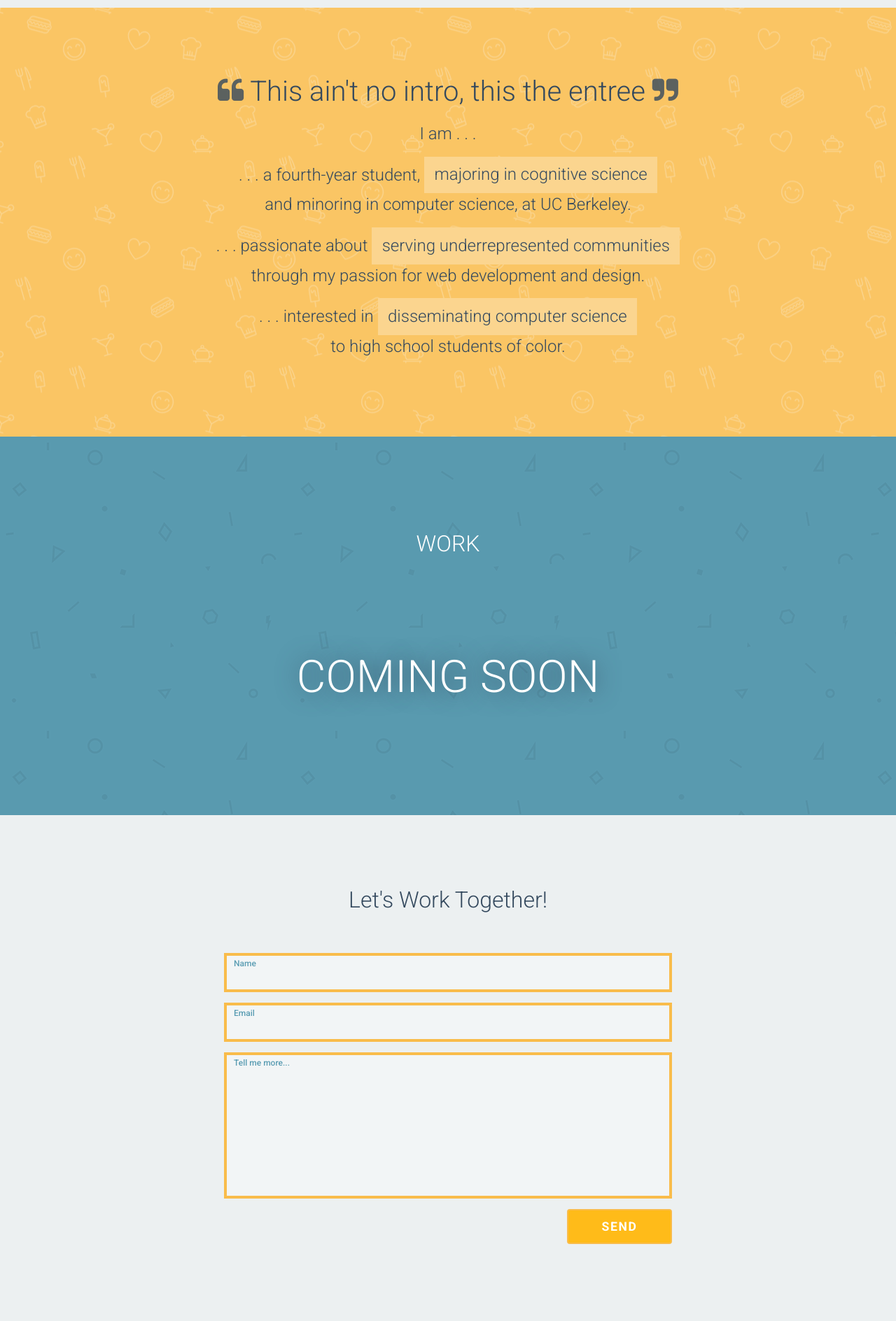
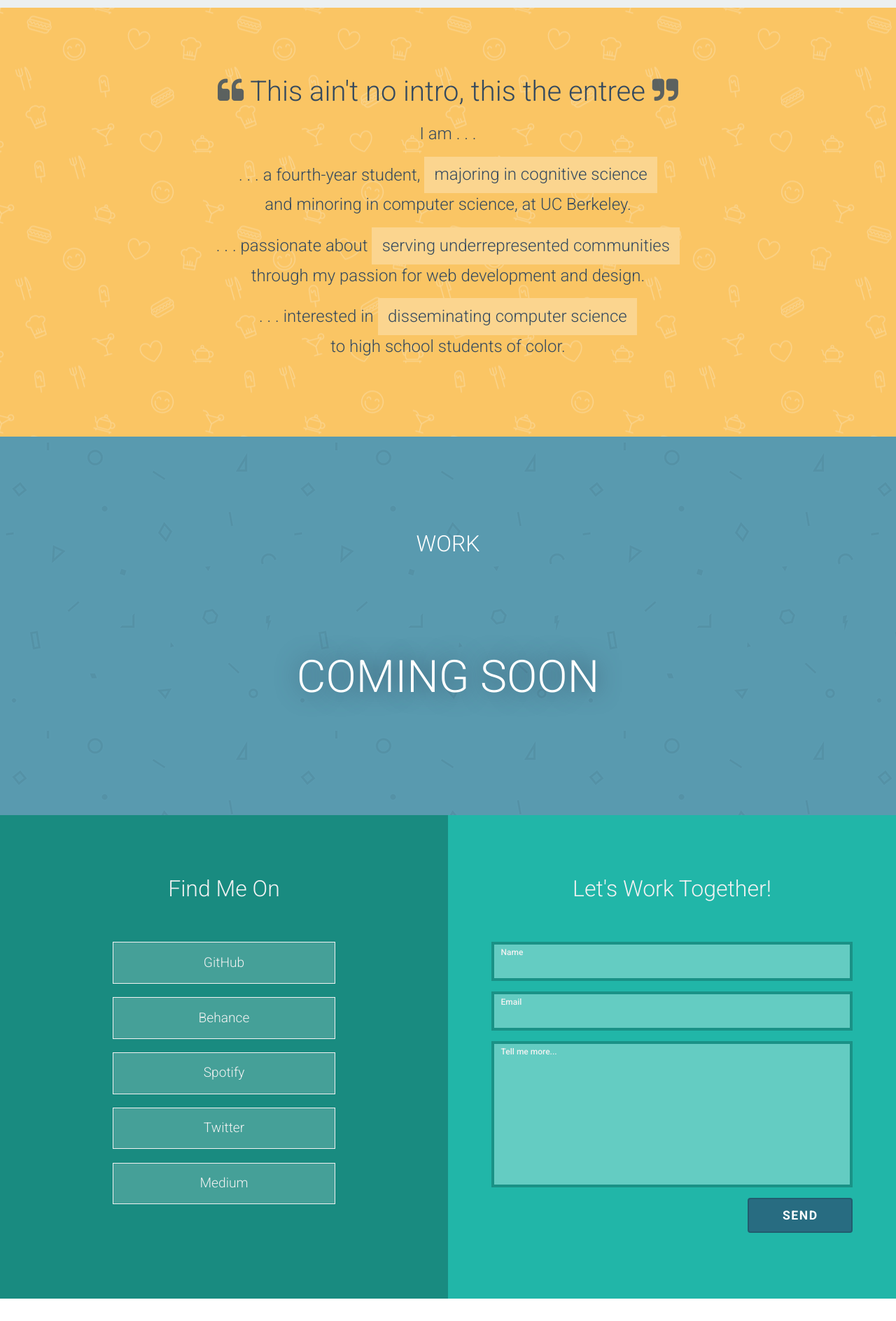
Before and after one commit to melvinhernandez/melvinhernandez.github.io, a Jekyll site: the page built from index.html, in a window 1280 px wide. Shown: the part 949-2837 px from the top of the page at 70% size. Built offline with Jekyll 4.4.1, drawn with Linux system fonts in a browser that asks for light colours; nearby versions of some CDN libraries; after the commit the page ends 2805 px from its top, so only the background shows below that.

Commit message:
Modified contact section. Added social links.

```diff
--- a/_includes/contact.html
+++ b/_includes/contact.html
@@ -1,4 +1,14 @@
 <section class="contact" id="contact">
+  <div class="contact-model
+  social-media">
+    <h3>Find Me On</h3>
+    <a class="social-btn github-btn" href="https://github.com/melvinhernandez">GitHub</a>
+    <a class="social-btn behance-btn" href="https://behance.net/melvindottech">Behance</a>
+    <a class="social-btn spotify-btn" href="https://open.spotify.com/user/mel__erk">Spotify</a>
+    <a class="social-btn twitter-btn" href="https://twitter.com/MelvinDotTech">Twitter</a>
+    <a class="social-btn medium-btn" href="https://medium.com/@MelvinDotTech">Medium</a>
+  </div>
+  <div class="contact-model email-me">
     <h3>Let's Work Together!</h3>
     <form class="contact-form" action="https://formspree.io/melvinfhernandez94@gmail.com" method="POST">
       <div class="in-group">
@@ -17,4 +27,5 @@
       <input type="text" name="_gotcha" style="display:none"/>
       <input type="submit" value="Send" id="contact-btn"/>
     </form>
+  </div>
 </section>
--- a/assets/css/main.css
+++ b/assets/css/main.css
@@ -739,31 +739,72 @@ section.work {
 
 section.contact {
   background: #ecf0f1;
-  padding: 4em 1em; }
-  section.contact h3 {
+  display: -ms-flexbox;
+  display: flex; }
+  section.contact .contact-model {
+    width: 50%;
+    padding: 3em 1em; }
+    section.contact .contact-model h3 {
       font-size: 2em;
-    color: #34495e;
+      color: #f2f2f2;
       text-align: center;
       margin-bottom: 50px;
       font-weight: 300; }
-  section.contact form.contact-form {
-    max-width: 640px;
+  section.contact .social-media {
+    background-color: #198b80; }
+    section.contact .social-media .social-btn {
+      display: block;
+      max-width: 200px;
+      margin: 0 auto 1em;
+      padding: 0.7em 3em;
+      font-size: 1.2em;
+      font-weight: 300;
+      text-align: center;
+      border: 1px solid #f2f2f2;
+      color: #f2f2f2;
+      background-image: none;
+      background-size: 30px 30px;
+      background-position: -2em center;
+      background-repeat: no-repeat;
+      background-color: rgba(242, 242, 242, 0.2);
+      transition: all 300ms ease-in-out; }
+      section.contact .social-media .social-btn:hover {
+        font-weight: 500;
+        color: #198b80;
+        background-size: 30px 30px;
+        background-position: 1em center;
+        background-repeat: no-repeat;
+        background-color: rgba(242, 242, 242, 0.7); }
+    section.contact .social-media .github-btn:hover {
+      background-image: url(../img/github.png); }
+    section.contact .social-media .behance-btn:hover {
+      background-image: url(../img/behance.png); }
+    section.contact .social-media .spotify-btn:hover {
+      background-image: url(../img/spotify.png); }
+    section.contact .social-media .twitter-btn:hover {
+      background-image: url(../img/twitter.png); }
+    section.contact .social-media .medium-btn:hover {
+      background-image: url(../img/medium.png); }
+  section.contact .email-me {
+    background-color: #21B6A8; }
+    section.contact .email-me form.contact-form {
+      max-width: 85%;
       margin: 0 auto;
       display: block;
       padding: 0 0 6em; }
-    section.contact form.contact-form .in-group {
-      border: 4px solid #f9bc4b;
+      section.contact .email-me form.contact-form .in-group {
+        border: 4px solid #1a9186;
         position: relative;
         margin-bottom: 15px;
         height: auto;
         width: auto; }
-      section.contact form.contact-form .in-group label {
+        section.contact .email-me form.contact-form .in-group label {
           position: absolute;
           top: 2px;
           left: 10px;
           font-size: 0.75em;
-        color: #5b9db3; }
-      section.contact form.contact-form .in-group input, section.contact form.contact-form .in-group textarea {
+          color: #f2f2f2; }
+        section.contact .email-me form.contact-form .in-group input, section.contact .email-me form.contact-form .in-group textarea {
           width: 100%;
           -ms-flex-preferred-size: 100%;
               flex-basis: 100%;
@@ -774,25 +815,32 @@ section.contact {
           font-size: 1.2em;
           color: #225C6E;
           background-color: rgba(255, 255, 255, 0.3); }
-        section.contact form.contact-form .in-group input:focus, section.contact form.contact-form .in-group textarea:focus {
+          section.contact .email-me form.contact-form .in-group input:focus, section.contact .email-me form.contact-form .in-group textarea:focus {
             outline: none; }
-      section.contact form.contact-form .in-group textarea {
+        section.contact .email-me form.contact-form .in-group textarea {
           resize: none;
           display: block;
           -ms-flex-preferred-size: 100%;
               flex-basis: 100%; }
-    section.contact form.contact-form #contact-btn {
+      section.contact .email-me form.contact-form #contact-btn {
         height: 50px;
         width: 150px;
-      background-color: #ffbb19;
+        background-color: #286c81;
         font-size: 1.1em;
         color: white;
-      border: 2px solid #f9bc4b;
+        border: 2px solid #225C6E;
         transition: all 300ms ease-in-out;
         float: right; }
-      section.contact form.contact-form #contact-btn:hover, section.contact form.contact-form #contact-btn:active, section.contact form.contact-form #contact-btn:focus {
-        background-color: #f9bc4b;
-        border: 2px solid #e5a200; }
+        section.contact .email-me form.contact-form #contact-btn:hover, section.contact .email-me form.contact-form #contact-btn:active, section.contact .email-me form.contact-form #contact-btn:focus {
+          background-color: #225C6E;
+          border: 2px solid #1c4c5b; }
+
+@media (max-width: 768px) {
+  section.contact {
+    -ms-flex-direction: column;
+        flex-direction: column; }
+    section.contact .contact-model {
+      width: 100%; } }
 
 .home-wrap {
   display: -ms-flexbox;
```
Also changed, not shown: assets/css/3-sections/contact.sass (+116 -51 lines), assets/img/behance.png (added), assets/img/github.png (added), assets/img/github2.png (added), assets/img/medium.png (added), assets/img/spotify.png (added), assets/img/twitter.png (added). Lines whose indentation alone changed are shown as unchanged.
